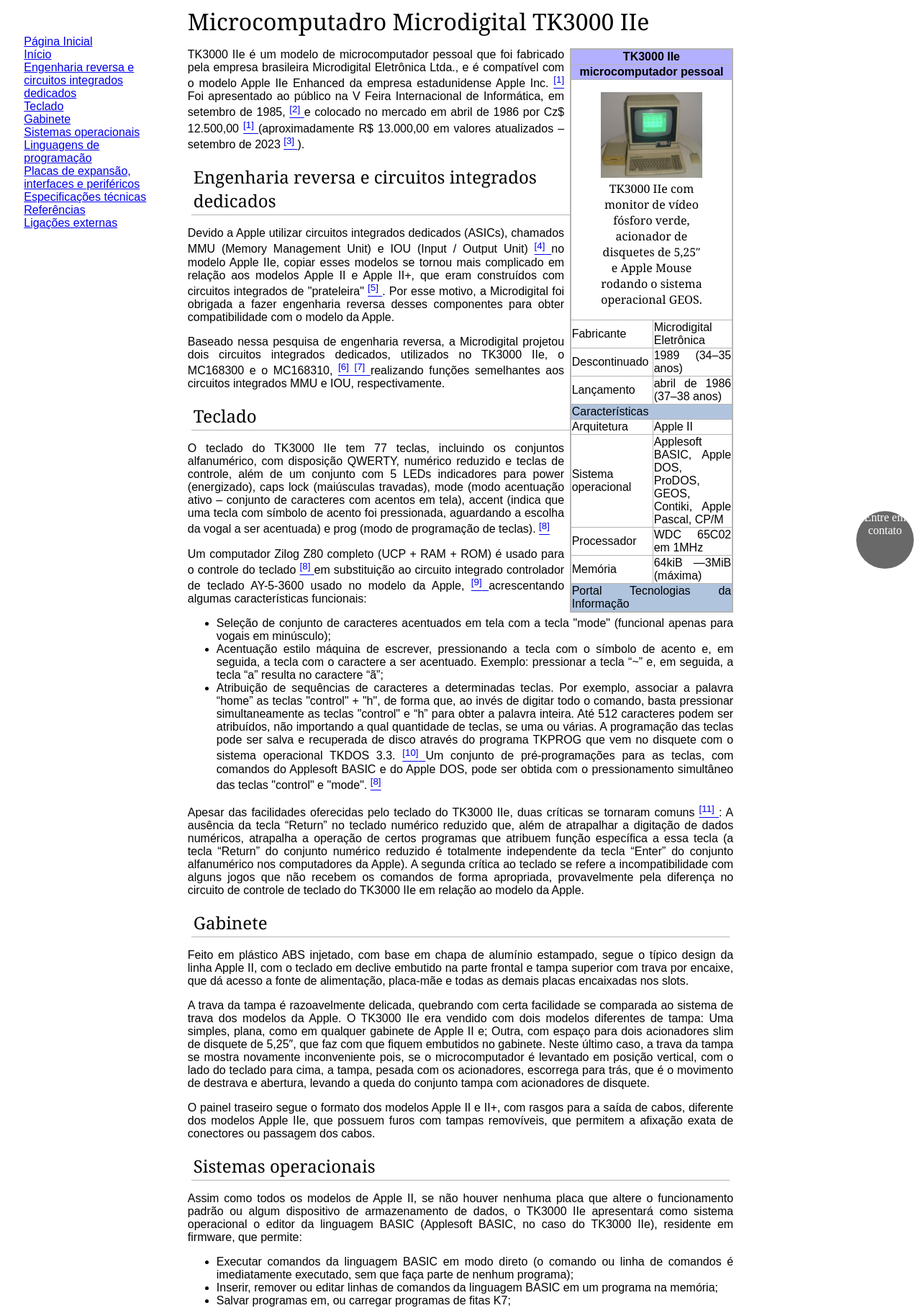
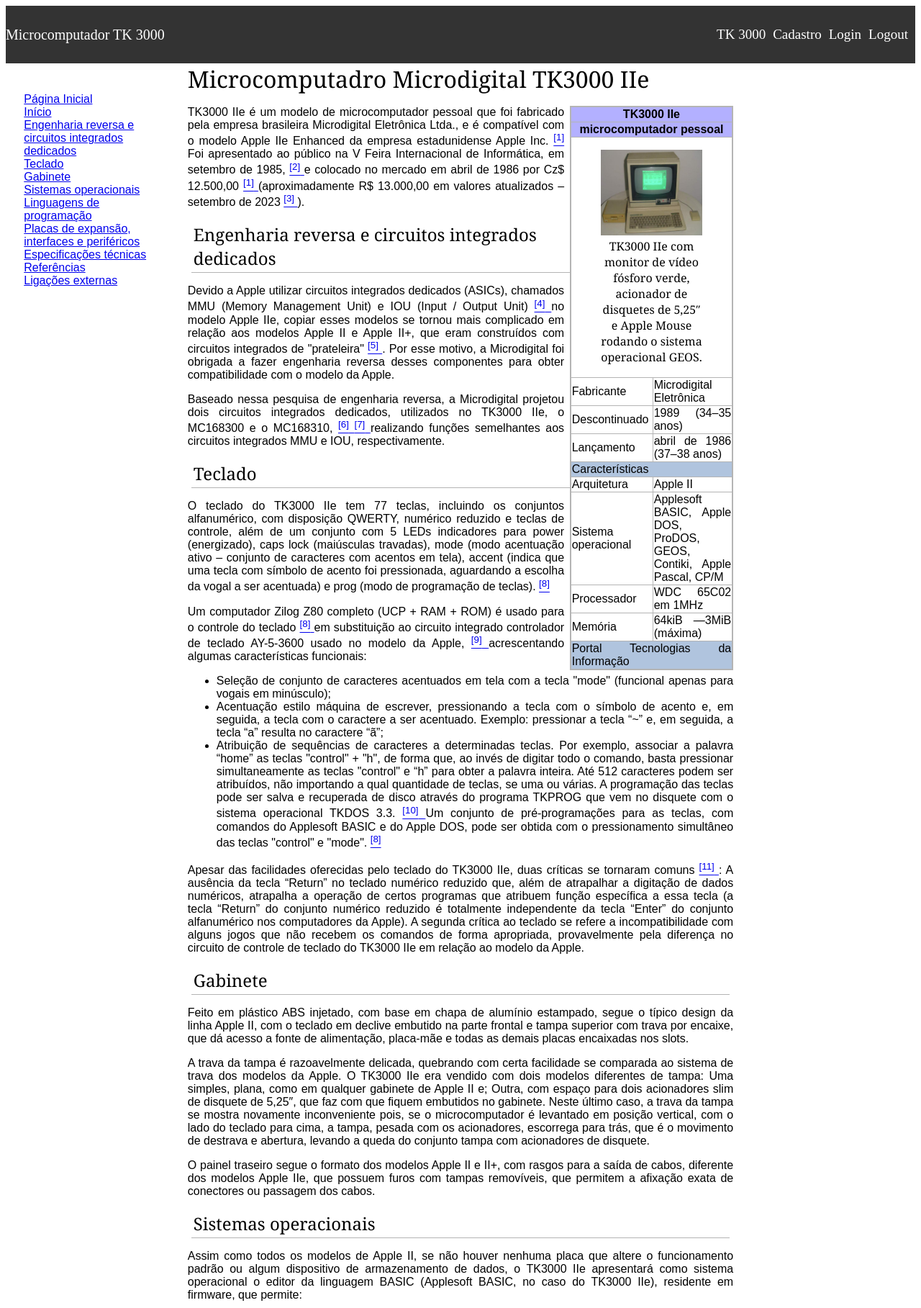
Before and after one commit to juliacpa73/criacao-de-site, a PHP site: page /html/wiki.html in a window 1280 px wide. Shown: the top 1817 px of the page at 72% size. Run offline with PHP 8.4, Linux system fonts and the light colour scheme.

Commit message:
introdução a php

```diff
--- a/aula20/css/wiki.css
+++ b/aula20/css/wiki.css
@@ -1,3 +1,47 @@
+.menu {
+  position: relative;
+  top: 0;
+  left: 0;
+  width: 100%;
+  height: 80px;
+  background-color: #333;
+}
+
+.menu ul{
+  list-style: none;
+  display: flex;
+  align-items: center;
+  height: 100%;
+  margin: 0;
+  float: right;
+  font-size:19px;
+  font-family: 'Times New Roman', Times, serif;
+}
+
+.menu li{
+  margin-right: 10px;
+
+}
+
+.menu ul li a{
+  text-decoration: none;
+  color: #fff;
+  list-style: none;
+}
+
+.menu h1{
+  text-decoration: none;
+  color: #fff;
+  list-style: none;
+  display: flex;
+  align-items: center;
+  height: 100%;
+  margin: 0;
+  float: left;
+  font-size:20px;
+  font-family: 'Times New Roman', Times, serif;
+}
+
 p,
 ul,
 ol {
@@ -21,12 +65,14 @@ h2 {
   padding: 3px;
   font-weight: normal;
 }
+
 h3 {
   font-family: Arial, Helvetica, sans-serif;
   font-size: 1em;
   font-weight: 700;
   margin: 2px;
 }
+
 .infoTable {
   background-color: white;
   width: 30%;
@@ -90,22 +136,11 @@ nav {
   list-style-type: none;
   text-align: left;
   padding: 10%;
+
   text-decoration: none;
 }
 
-div.text {
+div.corpoDaPagina {
   margin-left: 20%;
   margin-right: 20%;
 }
-
-.contato {
-  background-color: dimgrey;
-  border-radius: 100%;
-  color: white;
-  width: 80px;
-  height: 80px;
-  position: fixed;
-  bottom: 10px;
-  right: 10px;
-  text-align: center;
-}
--- a/aula20/html/cadastro.html
+++ b/aula20/html/cadastro.html
@@ -8,7 +8,7 @@
 </head>
 <body>
     <div class="box">
-        <form action="">
+        <form action="../php/cadastrar.php" method="post">
             <fieldset> <!-- Faz a caixa onde ficarão as labels-->
                 <legend><strong>Formulário do cliente</strong></legend>
                 <br>
--- a/aula20/html/wiki.html
+++ b/aula20/html/wiki.html
@@ -12,6 +12,18 @@
   <title>Microcomputador Microdigital TK3000 IIe</title>
 </head>
 
+<nav class="menu">
+  <ul>
+    <li><a href="../html/wiki.html">TK 3000 </a></li>
+    <li><a href="../html/cadastro.html">Cadastro</a></li>
+    <li><a href="../html/login.html">Login</a></li>
+    <li><a href="../html/logout.html">Logout</a></li>
+  </ul>
+  <h1>Microcomputador TK 3000
+  </h1>
+</nav>
+
+<body>
   <nav>
     <ul class="semTopico">
       <li>
@@ -61,9 +73,8 @@
     </ul>
   </nav>
 
-<body>
   <h1>Microcomputadro Microdigital TK3000 IIe</h1>
-  <div class="text">
+  <div class="corpoDaPagina">
     <header>
       <table class="infoTable" border="1">
         <thead>
@@ -1032,8 +1043,6 @@
         da Creative Commons; pode estar sujeito a condições adicionais. Para mais detalhes, consulte as condições de
         utilização.
       </p>
-      <div class="contato">Entre em contato
-      </div>
     </footer>
   </body>
 
--- a/aula20/index.html
+++ b/aula20/index.html
@@ -14,6 +14,8 @@
       <li><a href="html/login.html">Login</a></li>
       <li><a href="html/logout.html">Logout</a></li>
     </ul>
+    <h1>Microcomputador TK 3000
+    </h1>
   </nav>
   <header>
   </header>
```
Also changed, not shown: aula20/css/index.css (+15 -3 lines), aula20/html/login.html (+8 -6 lines), aula20/php/cadastrar.php (added, +28 -0 lines), aula20/php/logar.php (added, +14 -0 lines). Lines whose indentation alone changed are shown as unchanged.
